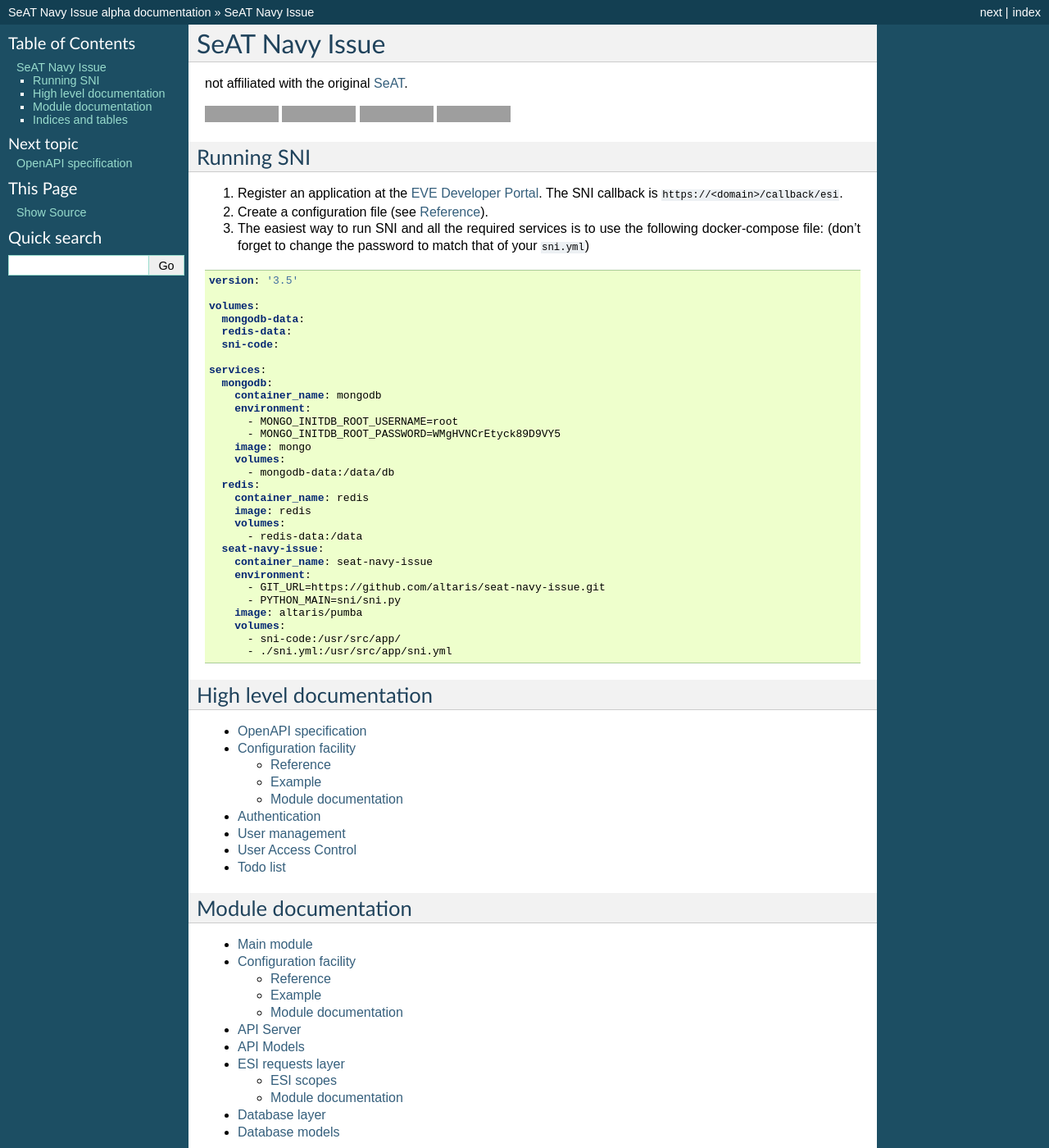
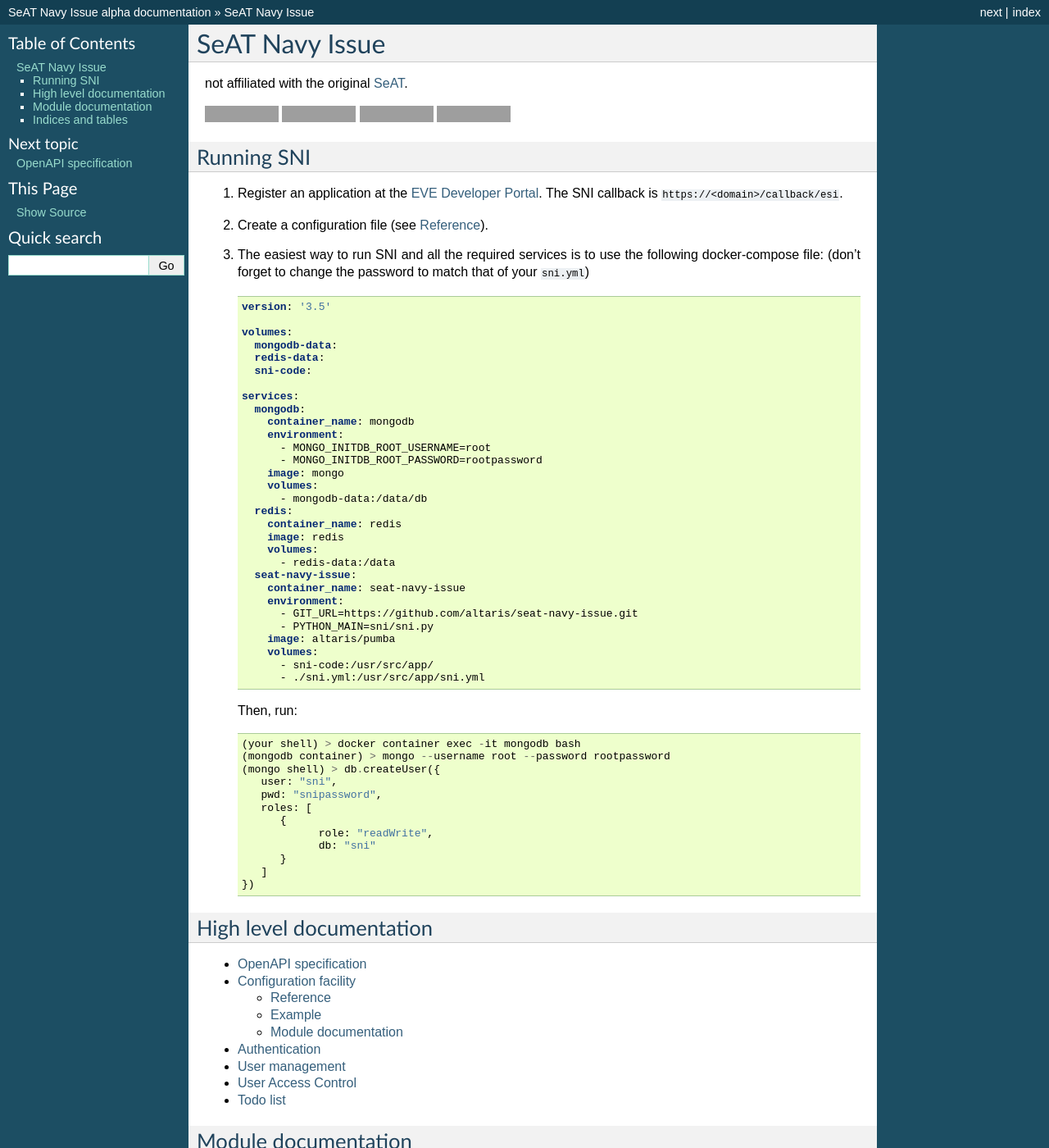
Before and after one commit to r0kym/seat-navy-issue, a Sphinx documentation site: the page built from docs/index.rst, in a window 1280 px wide and 1400 px high. Shown: the whole window at 82% size. Built offline with Sphinx 7.4.7, drawn with Linux system fonts in a browser that asks for light colours; grey boxes are pictures that could not be loaded.

Commit message:
Docs clarifications

```diff
--- a/docs/docker-compose.example.yml
+++ b/docs/docker-compose.example.yml
@@ -10,7 +10,7 @@ services:
     container_name: mongodb
     environment:
       - MONGO_INITDB_ROOT_USERNAME=root
-      - MONGO_INITDB_ROOT_PASSWORD=WMgHVNCrEtyck89D9VY5
+      - MONGO_INITDB_ROOT_PASSWORD=rootpassword
     image: mongo
     volumes:
       - mongodb-data:/data/db
--- a/docs/index.rst
+++ b/docs/index.rst
@@ -30,8 +30,24 @@ Running SNI
    following docker-compose file: (don't forget to change the password to match
    that of your ``sni.yml``)
 
-.. literalinclude:: docker-compose.example.yml
-   :language: yaml
+   .. literalinclude:: docker-compose.example.yml
+      :language: yaml
+
+
+   Then, run::
+
+      (your shell) > docker container exec -it mongodb bash
+      (mongodb container) > mongo --username root --password rootpassword
+      (mongo shell) > db.createUser({
+         user: "sni",
+         pwd: "snipassword",
+         roles: [
+            {
+                  role: "readWrite",
+                  db: "sni"
+            }
+         ]
+      })
 
 
 High level documentation
```
Also changed, not shown: 2 other files.
